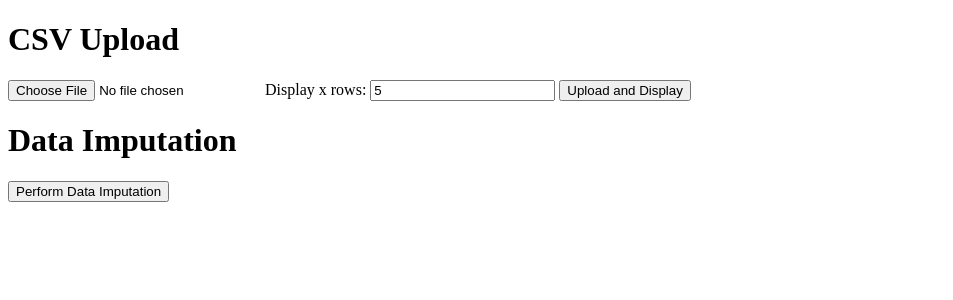
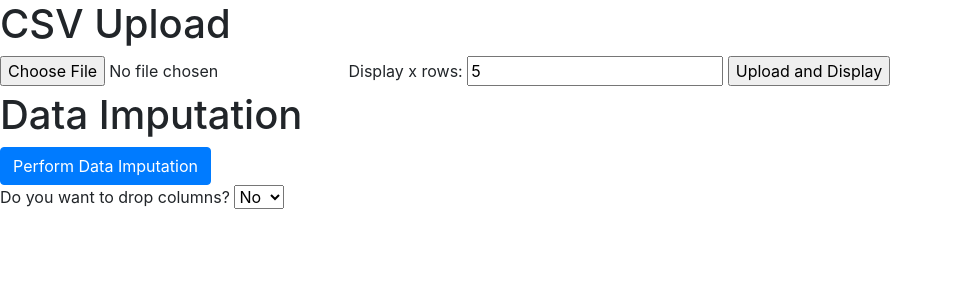
Before and after one commit to anandr07/EzFlow.ai, a Flask app: page / in a window 1280 px wide. Shown: the top 300 px of the page, without its empty margins (0-953 px from the left). Run offline with Flask 3, Linux system fonts and the light colour scheme; some libraries are stand-ins or nearby versions.

Commit message:
added drop column functionality

```diff
--- a/app/controllers/data_processing_controller.py
+++ b/app/controllers/data_processing_controller.py
@@ -7,9 +7,9 @@ If a new change is made make sure it doesn't affect the earlier codes.
 
 # Imports
 import pandas as pd
-from flask import render_template, request, redirect, url_for,session
+from flask import render_template, request, redirect, url_for
 from app import app
-from app.services.data_processing_service import process_uploaded_file
+from app.services.data_processing_service import drop_selected_columns, process_uploaded_file
 from app.services.data_processing_service import perform_imputation
 # import os
 # import tempfile
@@ -46,7 +46,7 @@ def upload_file():
         data_head = process_uploaded_file(data)
 
         if isinstance(data_head, pd.DataFrame):
-            return render_template('index.html', data_head=data_head.to_html())
+            return render_template('index.html', data_head=data_head.to_html(), col_name=data_head.columns.values.tolist())
         else:
             return render_template('index.html', error_message="Invalid file content. Please upload a valid CSV file.")
 
@@ -60,9 +60,11 @@ def upload_file():
 def imputation():
     global data #Here the data is being called from the global scope
     imputation_attempted = True
+
     try:
         imputed_data_df = perform_imputation(data)
         print(f"Imputed Data: \n{imputed_data_df.head()}")
+
         # Render the result
         return render_template('index.html', data_impute=imputed_data_df.to_html(), imputation_attempted=imputation_attempted) # Here the imputed data is outputted in the webpage
 
@@ -70,4 +72,41 @@ def imputation():
         return render_template('index.html', error_message=f"An error occurred during imputation: {e}", imputation_attempted=imputation_attempted)
 
 
+@app.route('/drop_columns', methods=['POST'])
+def drop_columns():
+    global data
+
+    if 'drop_columns' in request.form:
+        columns_to_drop = request.form.getlist('columns_to_drop')  # Get the list of columns to drop
+        print(f"Columns to drop: {columns_to_drop}")
+
+        if not columns_to_drop:
+            return render_template('index.html', error_message="No columns selected for dropping.")
+
+        # Passing selected columns to the confirmation page
+        return render_template('confirm_drop.html', columns_to_drop=columns_to_drop)
+
+    return redirect(url_for('index'))
+
+@app.route('/dropped_columns', methods=['POST'])
+def confirm_drop():
+    global data
+
+    if 'confirm_drop' in request.form:
+        confirm = request.form['confirm_drop']
+        columns_to_drop = request.form.getlist('columns_to_drop')  # Get the list of columns to drop
+
+        if confirm == 'Yes':
+            modified_data = drop_selected_columns(data, columns_to_drop)
+            print(modified_data)
+            data_head = process_uploaded_file(modified_data)
+
+            if data_head is not None:
+                return render_template('index.html', data_head=data_head.to_html(), col_name=data_head.columns.values.tolist())
+            else:
+                return render_template('index.html', error_message="An error occurred during column dropping.")
+        else:
+            return redirect(url_for('index'))
+
+    return redirect(url_for('index'))
 # %%
--- a/app/templates/index.html
+++ b/app/templates/index.html
@@ -4,6 +4,48 @@
     <meta charset="UTF-8">
     <meta name="viewport" content="width=device-width, initial-scale=1.0">
     <title>CSV Upload</title>
+
+    <!-- Bootstrap CSS library -->
+    <link rel="stylesheet" href="https://stackpath.bootstrapcdn.com/bootstrap/4.3.1/css/bootstrap.min.css" integrity="sha384-ggOyR0iXCbMQv3Xipma34MD+dH/1fQ784/j6cY/iJTQUOhcWr7x9JvoRxT2MZw1T" crossorigin="anonymous">
+    <script>
+//    function updateTable(col_idx) {
+//             console.log(col_idx);
+//             var selectedColumn = document.getElementById("columnSelect").value;
+//             var table = document.getElementsByClassName("dataframe")[0];
+//             var rows = table.getElementsByTagName("tr");
+//             for (var i = 0; i < rows.length; i++) {
+//                 var cells = rows[i].cells;
+//                 // Hide all cells in this row
+//                 for (var j = 0; j < cells.length; j++) {
+//                     cells[j].style.display = 'none';
+//                 }
+
+//                 // Show selected column
+//                 if (selectedColumn == "all") {
+//                     for (var j = 0; j < cells.length; j++) {
+//                         cells[j].style.display = '';
+//                     }
+//                 } else {
+//                     for (var j = 0; j < cells.length; j++) {
+//                         if (j == col_idx) {
+//                             cells[j].style.display = '';
+//                         }
+//                     }
+//                 }
+//             }
+//         }
+
+        function toggleDropdown() {
+            var dropColumnsValue = document.getElementById("drop_columns").value;
+            var columnDropdown = document.getElementById("columnDropdown");
+
+            if (dropColumnsValue == "yes") {
+                columnDropdown.style.display = "block";
+            } else {
+                columnDropdown.style.display = "none";
+            }
+        }
+    </script>
 </head>
 <body>
     <h1>CSV Upload</h1>
@@ -26,6 +68,8 @@
             {% endif %}
         {% endif %}
     {% endif %}
+
+
     <h1>Data Imputation</h1>
     <form action="{{ url_for('imputation') }}" method="post">
         <input type="hidden" name="data" value="{{ imputed_data_df }}">
@@ -37,10 +81,40 @@
         <h2>Head of the Dataset</h2>
         {{ data_impute | safe }}
     {% else %}
-        <p>No data available or imputation not yet performed,jinja.</p>
+        <p>No data available or imputation not yet performed.</p>
     {% endif %}
 {% endif %}
 
+<div class='table table-sm' style="width: 100%;">
+    <!-- Dropdown for selecting columns -->
+<!--<select id="columnSelect" onchange="updateTable(this.options.selectedIndex)" multiple>
+        <option value="all">All Columns</option>
+        {% for item in col_name %}
+            <option value="{{item}}">{{item}}</option>
+        {% endfor %}
+    </select>-->
 
+    <div class='table table-sm' style="width: 100%;">
+        <!-- Dropdown for selecting columns -->
+        <form action="{{ url_for('drop_columns') }}" method="post">
+            <label for="drop_columns">Do you want to drop columns?</label>
+            <select id="drop_columns" name="drop_columns" onchange="toggleDropdown()">
+                <option value="no">No</option>
+                <option value="yes">Yes</option>
+            </select>
+
+            <!-- Dropdown for selecting columns to drop -->
+            <div id="columnDropdown" style="display: none;">
+                <label for="columns_to_drop">Which columns do you want to drop?</label>
+                <select id="columns_to_drop" name="columns_to_drop" multiple>
+                    {% for item in col_name %}
+                        <option value="{{item}}">{{item}}</option>
+                    {% endfor %}
+                </select>
+                <button type="submit" name="confirm_drop" value="Yes" class="btn btn-danger">Drop Columns</button>
+            </div>
+        </form>
+    </div>
+</div>
 </body>
 </html>
```
Also changed, not shown: app/services/data_processing_service.py (+11 -0 lines), app/templates/confirm_drop.html (added, +29 -0 lines).
